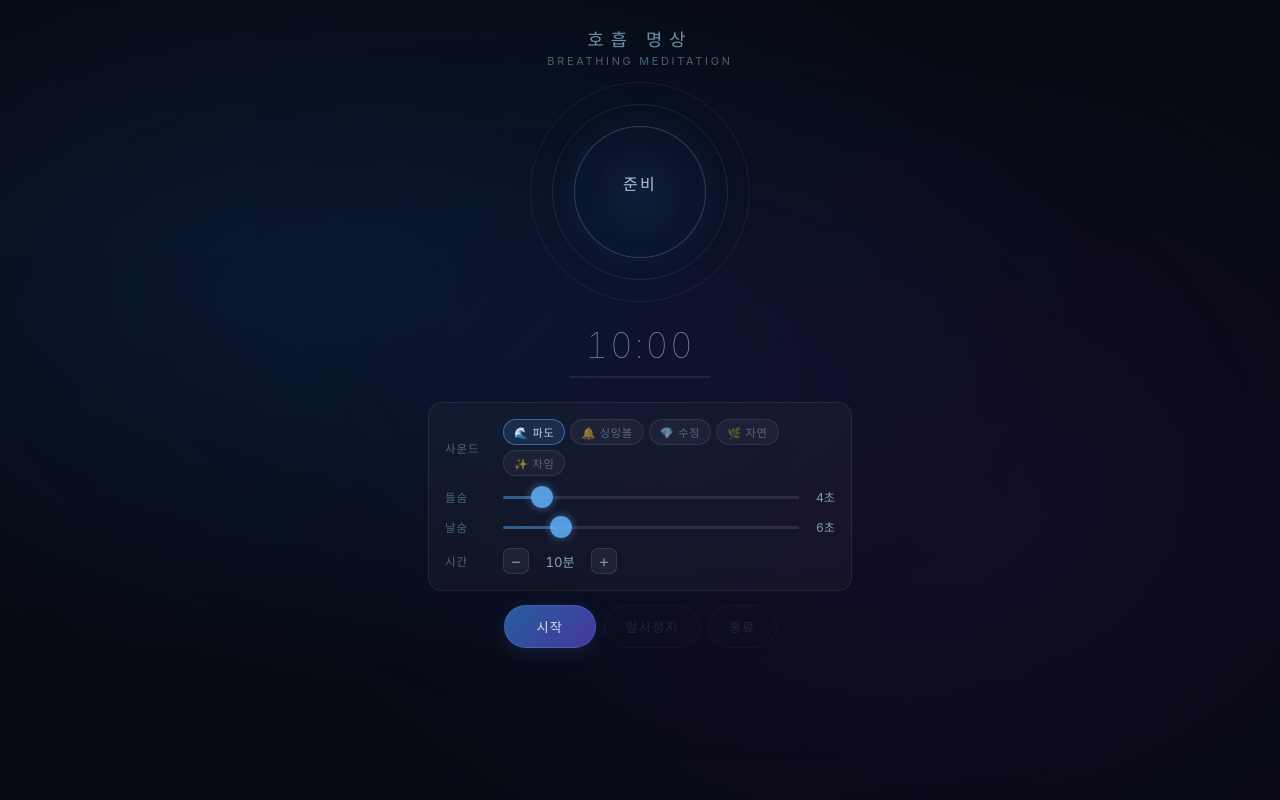
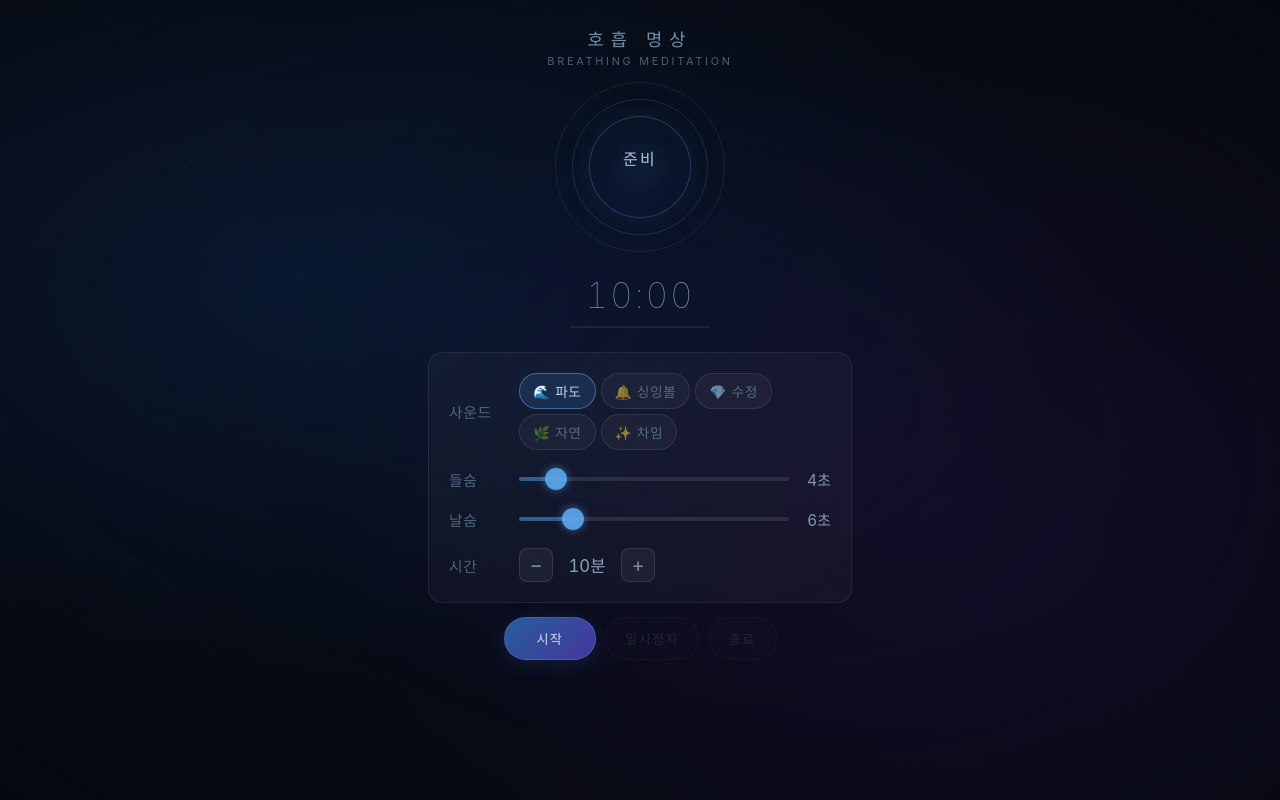
Before and after one commit to pyrex04/breath-meditation, a plain HTML site: page index.html in a window 1280 px wide. Drawn offline with Linux system fonts and the light colour scheme.

Commit message:
Update index.html

```diff
--- a/index.html
+++ b/index.html
@@ -126,8 +126,8 @@ header .sub {
 
 .breath-wrap {
   position: relative;
-  width: 220px;
-  height: 220px;
+  width: 170px;
+  height: 170px;
   display: flex;
   align-items: center;
   justify-content: center;
@@ -146,12 +146,12 @@ header .sub {
   transition: transform 0.6s ease, border-color 0.8s ease;
 }
 .ring-2 {
-  inset: 22px;
+  inset: 17px;
   border: 1px solid rgba(100, 170, 220, 0.18);
   transition: transform 0.6s ease;
 }
 .ring-3 {
-  inset: 44px;
+  inset: 34px;
   border: 1.5px solid rgba(100, 170, 220, 0.3);
   background: radial-gradient(circle, rgba(50, 120, 180, 0.12) 0%, rgba(20, 60, 120, 0.06) 60%, transparent 100%);
   box-shadow: 0 0 30px rgba(60, 140, 220, 0.1), inset 0 0 30px rgba(60, 140, 220, 0.05);
@@ -214,7 +214,7 @@ header .sub {
   background: var(--panel-bg);
   border: 1px solid var(--panel-border);
   border-radius: 14px;
-  padding: 16px;
+  padding: 20px;
   margin-top: 14px;
   transition: opacity 0.4s ease;
 }
@@ -227,16 +227,16 @@ header .sub {
 .srow {
   display: flex;
   align-items: center;
-  gap: 10px;
-  margin-bottom: 12px;
+  gap: 12px;
+  margin-bottom: 18px;
 }
 .srow:last-child { margin-bottom: 0; }
 
 .slabel {
-  font-size: 0.72rem;
-  letter-spacing: 0.08em;
+  font-size: 0.92rem;
+  letter-spacing: 0.05em;
   color: var(--text-muted);
-  width: 48px;
+  width: 58px;
   flex-shrink: 0;
 }
 
@@ -251,7 +251,7 @@ header .sub {
 input[type="range"] {
   -webkit-appearance: none;
   flex: 1;
-  height: 3px;
+  height: 4px;
   background: linear-gradient(90deg, rgba(80, 160, 240, 0.5) var(--pct, 0%), rgba(255,255,255,0.1) var(--pct, 0%));
   border-radius: 2px;
   outline: none;
@@ -282,9 +282,9 @@ input[type="range"]::-moz-range-thumb {
 .preset-btn { touch-action: manipulation; }
 
 .sval {
-  font-size: 0.76rem;
+  font-size: 0.95rem;
   color: rgba(180, 210, 235, 0.7);
-  width: 28px;
+  width: 34px;
   text-align: right;
   font-variant-numeric: tabular-nums;
 }
@@ -301,11 +301,11 @@ input[type="range"]::-moz-range-thumb {
   background: rgba(255,255,255,0.04);
   border: 1px solid rgba(255,255,255,0.09);
   border-radius: 20px;
-  padding: 4px 10px;
-  font-size: 0.7rem;
+  padding: 7px 13px;
+  font-size: 0.86rem;
   color: var(--text-muted);
   cursor: pointer;
-  letter-spacing: 0.06em;
+  letter-spacing: 0.04em;
   font-family: inherit;
   transition: all 0.2s ease;
   white-space: nowrap;
@@ -331,15 +331,15 @@ input[type="range"]::-moz-range-thumb {
 .tpick-btn {
   background: rgba(255,255,255,0.05);
   border: 1px solid rgba(255,255,255,0.1);
-  border-radius: 7px;
-  width: 26px;
-  height: 26px;
+  border-radius: 8px;
+  width: 34px;
+  height: 34px;
   display: flex;
   align-items: center;
   justify-content: center;
   cursor: pointer;
   color: rgba(180, 210, 235, 0.6);
-  font-size: 1.05rem;
+  font-size: 1.25rem;
   font-family: inherit;
   transition: all 0.15s ease;
   flex-shrink: 0;
@@ -351,10 +351,10 @@ input[type="range"]::-moz-range-thumb {
   color: rgba(220, 235, 255, 0.9);
 }
 .tpick-val {
-  font-size: 0.82rem;
+  font-size: 1.05rem;
   color: rgba(180, 210, 235, 0.75);
   font-variant-numeric: tabular-nums;
-  min-width: 42px;
+  min-width: 48px;
   text-align: center;
 }
 
@@ -557,9 +557,9 @@ function initAudio() {
   reverbNode.connect(cueGain);
 
   // Pre-generate noise buffers
-  noiseBuffers.brown = makeNoiseBuf(16, 'brown');
-  noiseBuffers.pink  = makeNoiseBuf(14, 'pink');
-  noiseBuffers.white = makeNoiseBuf(6,  'white');
+  noiseBuffers.brown = makeNoiseBuf(8, 'brown');
+  noiseBuffers.pink  = makeNoiseBuf(7, 'pink');
+  noiseBuffers.white = makeNoiseBuf(4, 'white');
 }
 
 function makeNoiseBuf(secs, type) {
@@ -969,27 +969,27 @@ function tick(ts) {
 // ---- Session control ----
 function startSession() {
   initAudio();
-  if (ctx.state === 'suspended') ctx.resume();
 
   S.running = true; S.paused = false;
   S.totalSecs = S.totalMinutes * 60;
   S.totalElapsed = 0; S.phaseElapsed = 0;
   S.lastTs = 0; S.phase = 'inhale';
 
-  startBg(S.preset);
-
-  // Start circle anim + first cue after short fade-in
-  setTimeout(() => {
-    setPhaseAnim('inhale', S.inhaleDur);
-    playCue('inhale', S.preset);
-    updateDisplay();
-    S.raf = requestAnimationFrame(tick);
-  }, 600);
-
   document.getElementById('settingsPanel').classList.add('locked');
   document.getElementById('startBtn').disabled = true;
   document.getElementById('pauseBtn').disabled = false;
   document.getElementById('stopBtn').disabled  = false;
+
+  // iOS: ctx.resume() is async — ALL audio must start inside .then()
+  ctx.resume().then(() => {
+    startBg(S.preset);
+    setTimeout(() => {
+      setPhaseAnim('inhale', S.inhaleDur);
+      playCue('inhale', S.preset);
+      updateDisplay();
+      S.raf = requestAnimationFrame(tick);
+    }, 600);
+  });
 }
 
 function pauseSession() {
```
